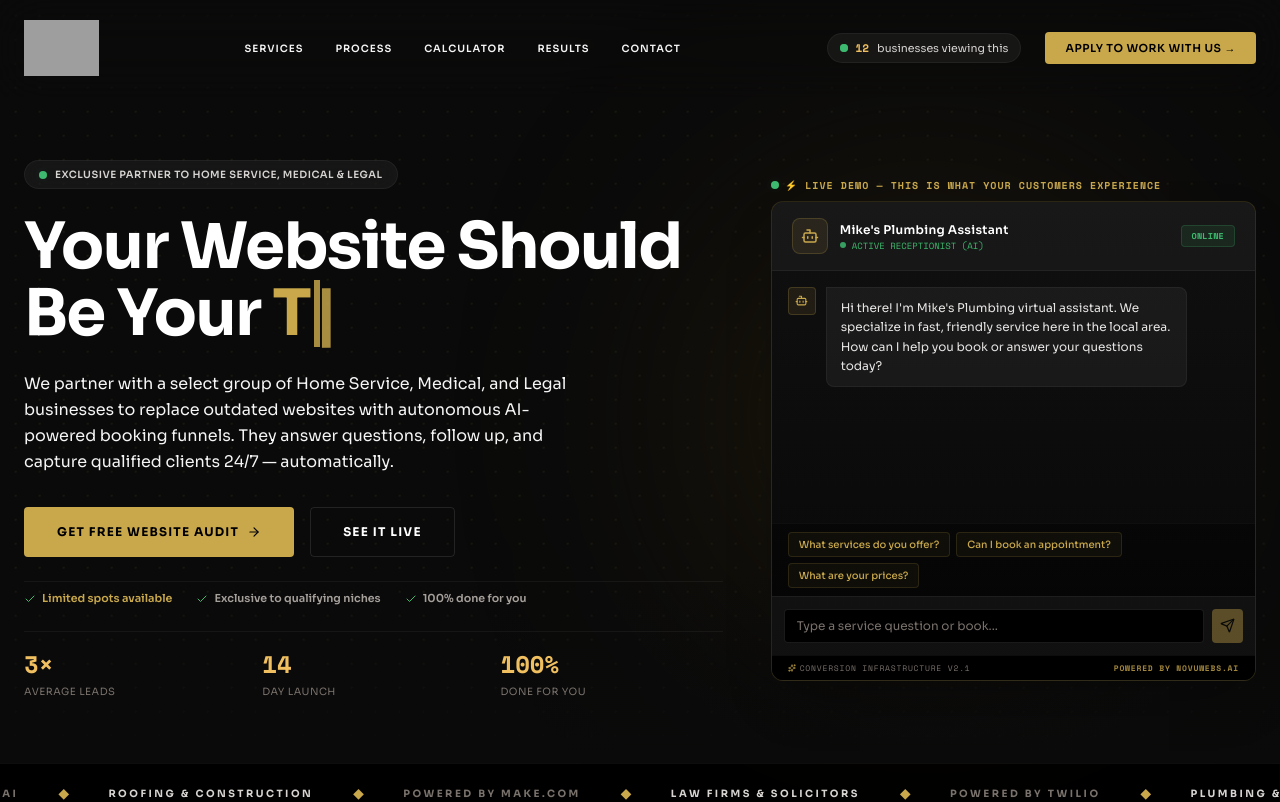
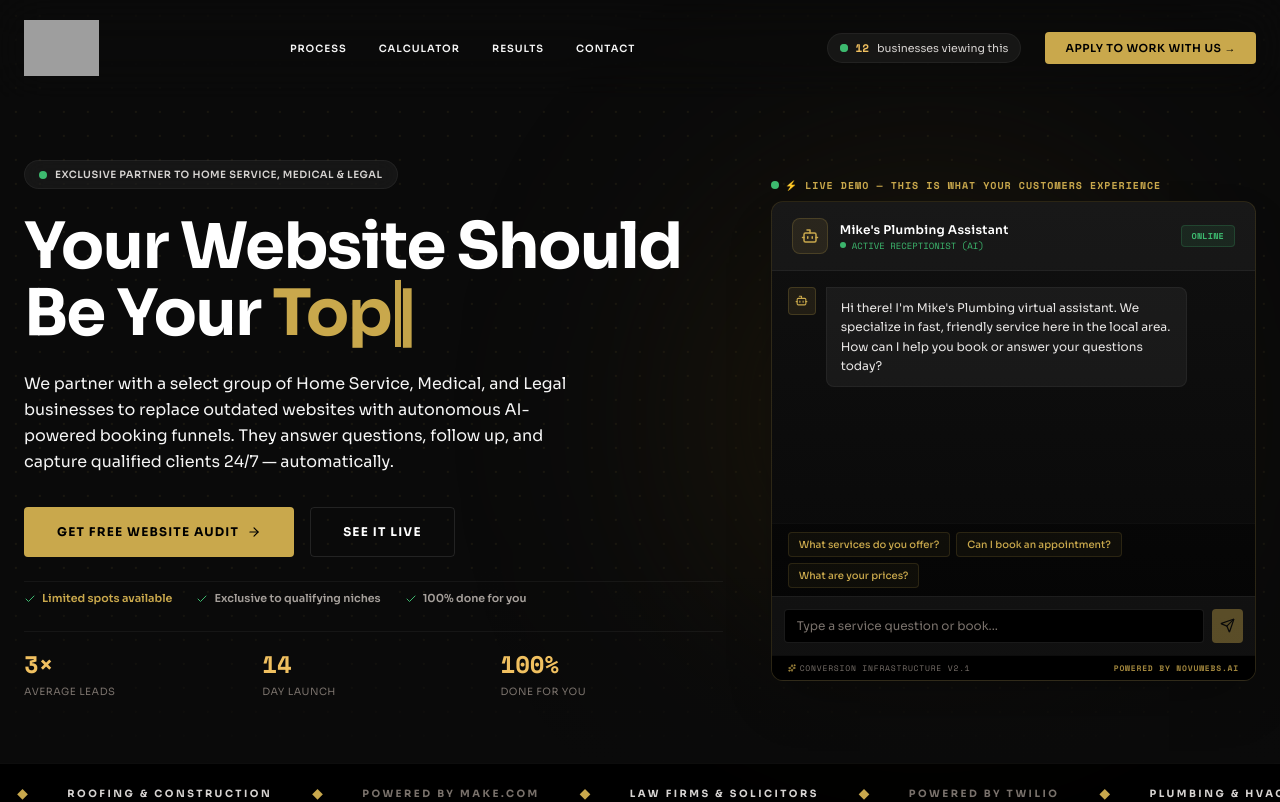
Before and after one commit to priscopod-jpg/NovuWebs-Website, a React (Vite) app: page / in a window 1280 px wide. Shown: the top 802 px of the page. Built offline with nearby package versions, Linux system fonts and the light colour scheme; grey boxes are pictures that could not be loaded.

Commit message:
refactor: remove dedicated services page and fix Gemini stream
- Deprecate services.html and integrate content into the home page.
- Sanitize Gemini chat history to ensure it starts with a "user" role turn.
- Update fallback streaming logic for better error handling.

```diff
--- a/server.ts
+++ b/server.ts
@@ -86,10 +86,16 @@
 
     // Format history for the generateContentStream call
     // contents must be an array of Content objects: { role, parts: [{ text }] }
-    const formattedContents = history.map((h: any) => ({
-      role: h.role,
+    let formattedContents = history.map((h: any) => ({
+      role: h.role === "user" ? "user" : "model",
       parts: Array.isArray(h.parts) ? h.parts : [{ text: h.text || "" }]
     }));
+
+    // Gemini contents MUST start with a "user" role turn.
+    // If the first message in history is from the model (e.g. welcome message), remove it.
+    while (formattedContents.length > 0 && formattedContents[0].role === "model") {
+      formattedContents.shift();
+    }
 
     // Add the current user message
     formattedContents.push({
@@ -120,7 +126,7 @@
   } catch (error: any) {
     console.error("Gemini stream error:", error);
     // Graceful error fallback
-    res.write(`data: ${JSON.stringify({ text: " (Service currently operating in demo mode) Would you like to schedule an appointment with Mike's Plumbing?" })}\n\n`);
+    res.write(`data: ${JSON.stringify({ text: getFallbackStream(message) })}\n\n`);
     res.write("data: [DONE]\n\n");
     res.end();
   }
@@ -140,7 +146,7 @@
     app.use(express.static(distPath, { extensions: ["html"] }));
 
     // Explicit mappings for multi-page structure
-    app.get("/services", (req, res) => res.sendFile(path.join(distPath, "services.html")));
+    app.get("/services", (req, res) => res.sendFile(path.join(distPath, "index.html")));
     app.get("/process", (req, res) => res.sendFile(path.join(distPath, "process.html")));
     app.get("/calculator", (req, res) => res.sendFile(path.join(distPath, "calculator.html")));
     app.get("/results", (req, res) => res.sendFile(path.join(distPath, "results.html")));
--- a/services.html
+++ /dev/null
@@ -1,28 +0,0 @@
-<!doctype html>
-<html lang="en">
-  <head>
-    <meta charset="UTF-8" />
-    <meta name="viewport" content="width=device-width, initial-scale=1.0" />
-    <title>NovuWebs AI | Services</title>
-    <link rel="icon" type="image/png" href="https://www.image2url.com/r2/default/images/1780996754383-93139855-e169-4cab-b112-468d008b27ea.png" />
-    <!-- Google Fonts: Sora & Space Mono -->
-    <link rel="preconnect" href="https://fonts.googleapis.com" />
-    <link rel="preconnect" href="https://fonts.gstatic.com" crossorigin />
-    <link href="https://fonts.googleapis.com/css2?family=Sora:wght@300;400;500;600;700&family=Space+Mono:wght@400;700&display=swap" rel="stylesheet" />
-  </head>
-  <body class="bg-black text-white selection:bg-[#C9A84C]/30 selection:text-[#F0C060] overflow-x-hidden">
-    <div id="root"></div>
-    <script type="module" src="/src/main.tsx"></script>
-  </body>
-
-  <!-- Netlify form detection - do not remove -->
-<form name="audit-application" netlify netlify-honeypot="bot-field" hidden>
-  <input type="text" name="name" />
-  <input type="email" name="email" />
-  <input type="text" name="business" />
-  <input type="text" name="niche" />
-  <input type="text" name="phone" />
-  <input type="text" name="website" />
-  <input type="text" name="bot-field" />
-</form>
-</html>
--- a/src/App.tsx
+++ b/src/App.tsx
@@ -143,7 +143,7 @@
   useEffect(() => {
     const path = window.location.pathname;
     if (path.includes("services")) {
-      setCurrentPage("services");
+      setCurrentPage("home");
     } else if (path.includes("process")) {
       setCurrentPage("process");
     } else if (path.includes("calculator")) {
@@ -554,8 +554,8 @@
       )}
 
       {/* SECTION 5 — SERVICES */}
-      {currentPage === "services" && (
-        <section id="services" className="pt-32 md:pt-40 pb-20 bg-bg border-b border-white/5 relative">
+      {currentPage === "home" && (
+        <section id="services" className="py-20 bg-bg border-b border-white/5 relative">
         <div className="max-w-7xl mx-auto px-6">
 
           <div className="max-w-3xl mb-12">
--- a/src/components/Navbar.tsx
+++ b/src/components/Navbar.tsx
@@ -36,9 +36,7 @@
 
   useEffect(() => {
     const path = window.location.pathname;
-    if (path.includes("services")) {
-      setActiveId("services");
-    } else if (path.includes("process")) {
+    if (path.includes("process")) {
       setActiveId("process");
     } else if (path.includes("calculator")) {
       setActiveId("calculator");
@@ -52,7 +50,6 @@
   }, []);
 
   const navLinks = [
-    { name: "Services", id: "services" },
     { name: "Process", id: "process" },
     { name: "Calculator", id: "calculator" },
     { name: "Results", id: "results" },
--- a/vite.config.ts
+++ b/vite.config.ts
@@ -15,7 +15,6 @@
       rollupOptions: {
         input: {
           main: path.resolve(__dirname, 'index.html'),
-          services: path.resolve(__dirname, 'services.html'),
           process: path.resolve(__dirname, 'process.html'),
           calculator: path.resolve(__dirname, 'calculator.html'),
           results: path.resolve(__dirname, 'results.html'),
```
